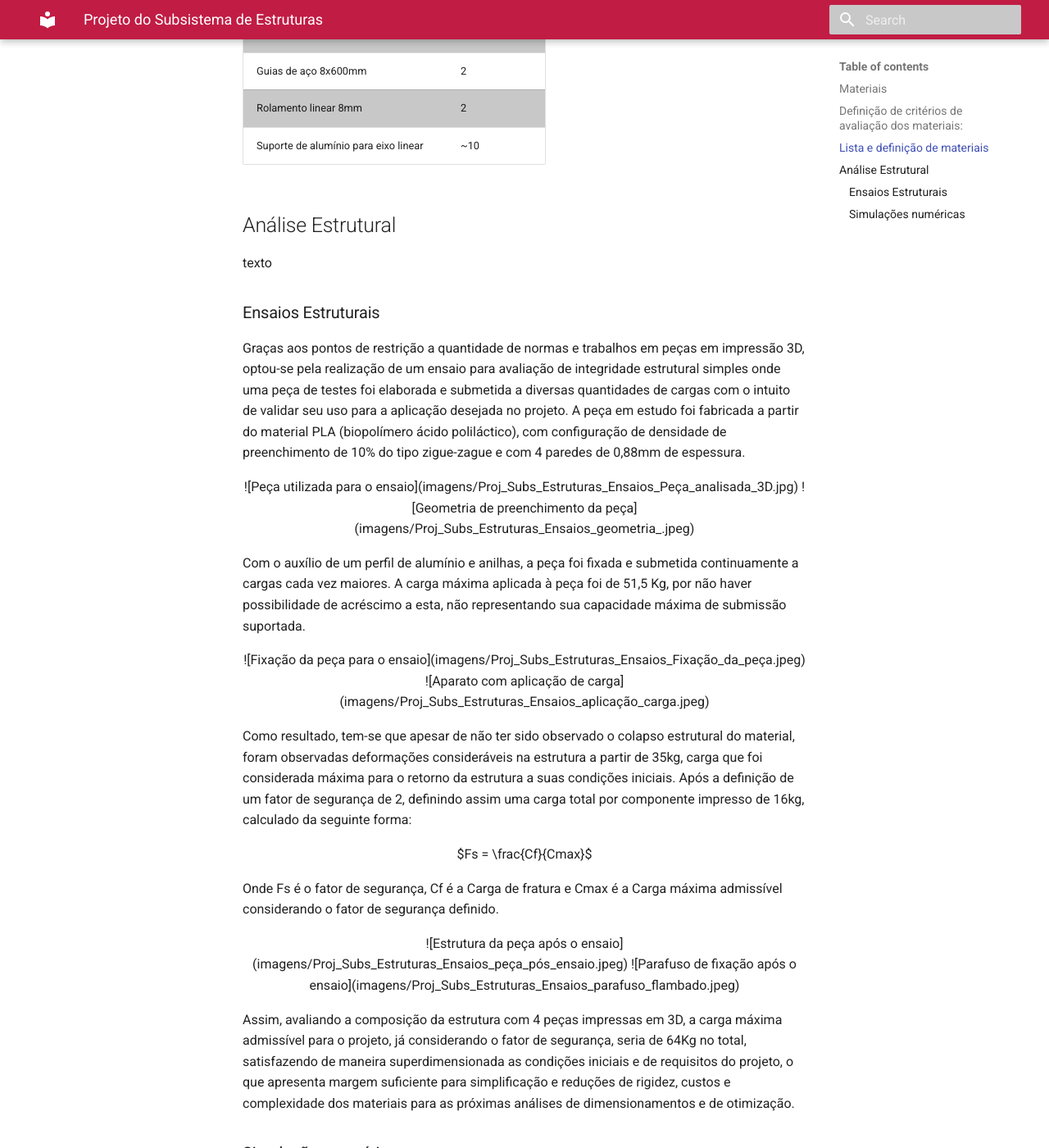
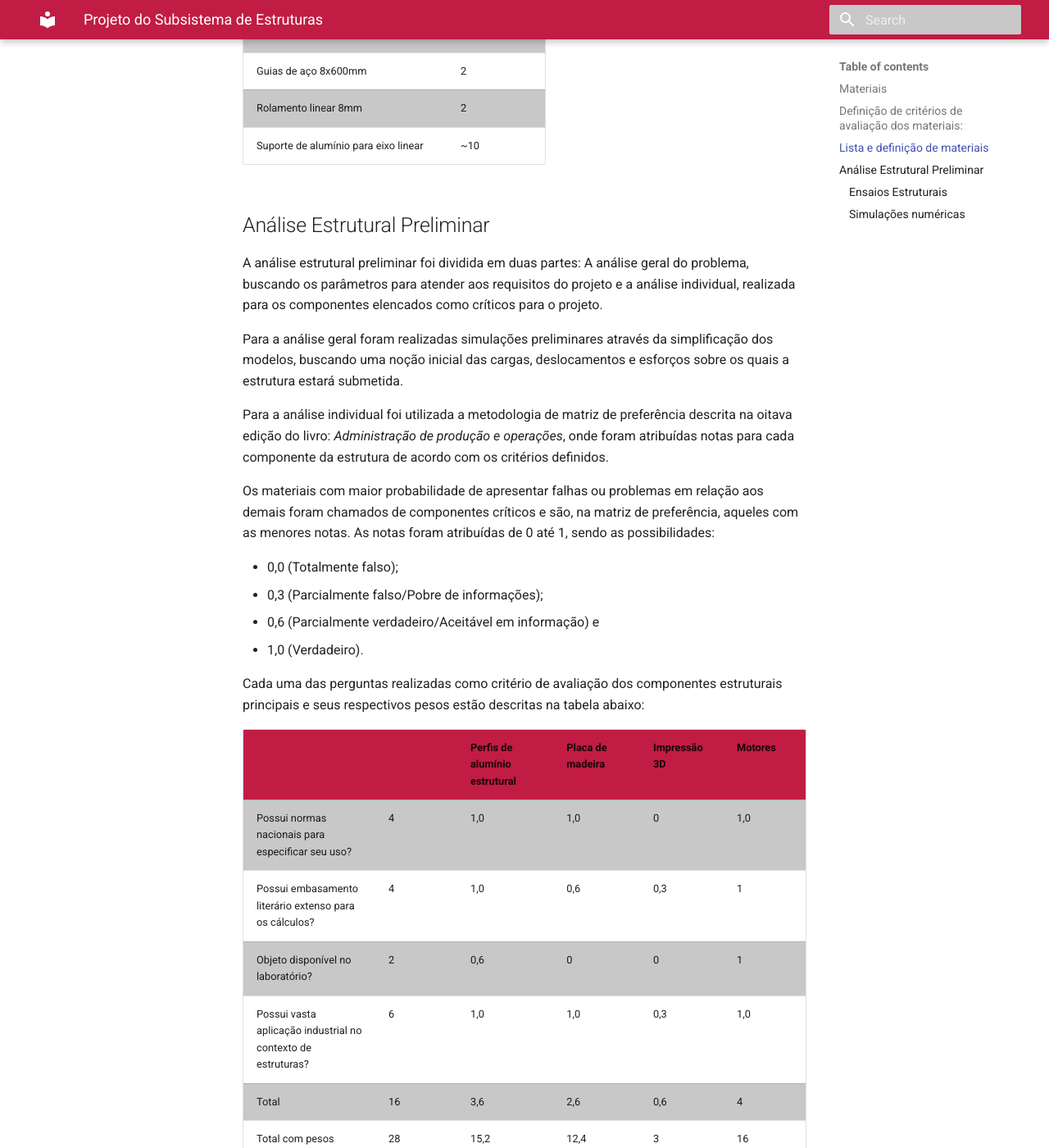
Before and after one commit to Calcioft/ScanPoint, an MkDocs documentation site: the page built from docs/estruturas/Projeto_subsistema_estruturas.md, in a window 1280 px wide and 1400 px high, scrolled down 1534 px. Shown: the whole window at 82% size. Built offline with MkDocs 1.6.1 and Material for MkDocs 9.7.7, drawn with Linux system fonts in a browser that asks for light colours; some of the changed text lies outside the part shown.

Commit message:
adicionando início da descrição da análise estrutural preliminar

```diff
--- a/docs/estruturas/Projeto_subsistema_estruturas.md
+++ b/docs/estruturas/Projeto_subsistema_estruturas.md
@@ -32,9 +32,37 @@ Após a análise dos requisitos funcionais e não funcionais foi feito um levant
 
 
 
-## Análise Estrutural
+## Análise Estrutural Preliminar
 
-texto
+
+A análise estrutural preliminar foi dividida em duas partes: A análise geral do problema, buscando os parâmetros para atender aos requisitos do projeto e a análise individual, realizada para os componentes elencados como críticos para o projeto.
+
+Para a análise geral foram realizadas simulações preliminares através da simplificação dos modelos, buscando uma noção inicial das cargas, deslocamentos e esforços sobre os quais a estrutura estará submetida.
+
+Para a análise individual foi utilizada a metodologia de matriz de preferência descrita na oitava edição do livro: *Administração de produção e operações*, onde foram atribuídas notas para cada componente da estrutura de acordo com os critérios definidos.
+
+Os materiais com maior probabilidade de apresentar falhas ou problemas em relação aos demais foram chamados de componentes críticos e são, na matriz de preferência, aqueles com as menores notas. As notas foram atribuídas de 0 até 1, sendo as possibilidades:
+
+- 0,0 (Totalmente falso);
+- 0,3 (Parcialmente falso/Pobre de informações);
+- 0,6 (Parcialmente verdadeiro/Aceitável em informação) e
+- 1,0 (Verdadeiro).
+
+Cada uma das perguntas realizadas como critério de avaliação dos componentes estruturais principais e seus respectivos pesos estão descritas na tabela abaixo:
+
+|                                                              |          | Perfis de alumínio estrutural | Placa de madeira | Impressão 3D | Motores |
+|--------------------------------------------------------------|----------|-------------------------------|------------------|--------------|---------|
+| Possui normas nacionais para especificar seu uso?            | 4        | 1,0                           | 1,0             | 0            | 1,0     |
+| Possui embasamento literário extenso para os cálculos?       | 4        | 1,0                           | 0,6             | 0,3          | 1       |
+| Objeto disponível no laboratório?                            | 2        | 0,6                           | 0               | 0            | 1       |
+| Possui vasta aplicação industrial no contexto de estruturas? | 6        | 1,0                           | 1,0             | 0,3          | 1,0     |
+| Total                                                        | 16       | 3,6                           | 2,6             | 0,6          | 4       |
+| Total com pesos                                              | 28       | 15,2                          | 12,4            | 3            | 16      |
+
+
+Dessa forma como material crítico para a análise foi escolhida a impressão 3D que recebeu nota 3 considerando os pesos e os critérios de cada peso, diante, principalmente, da dificuldade de se encontrar material teórico acerca do assunto e da sua relativa recência em termos de aplicação industrial, quando comparado com os demais componentes do projeto.
+
+
 
 ### Ensaios Estruturais
 
```
